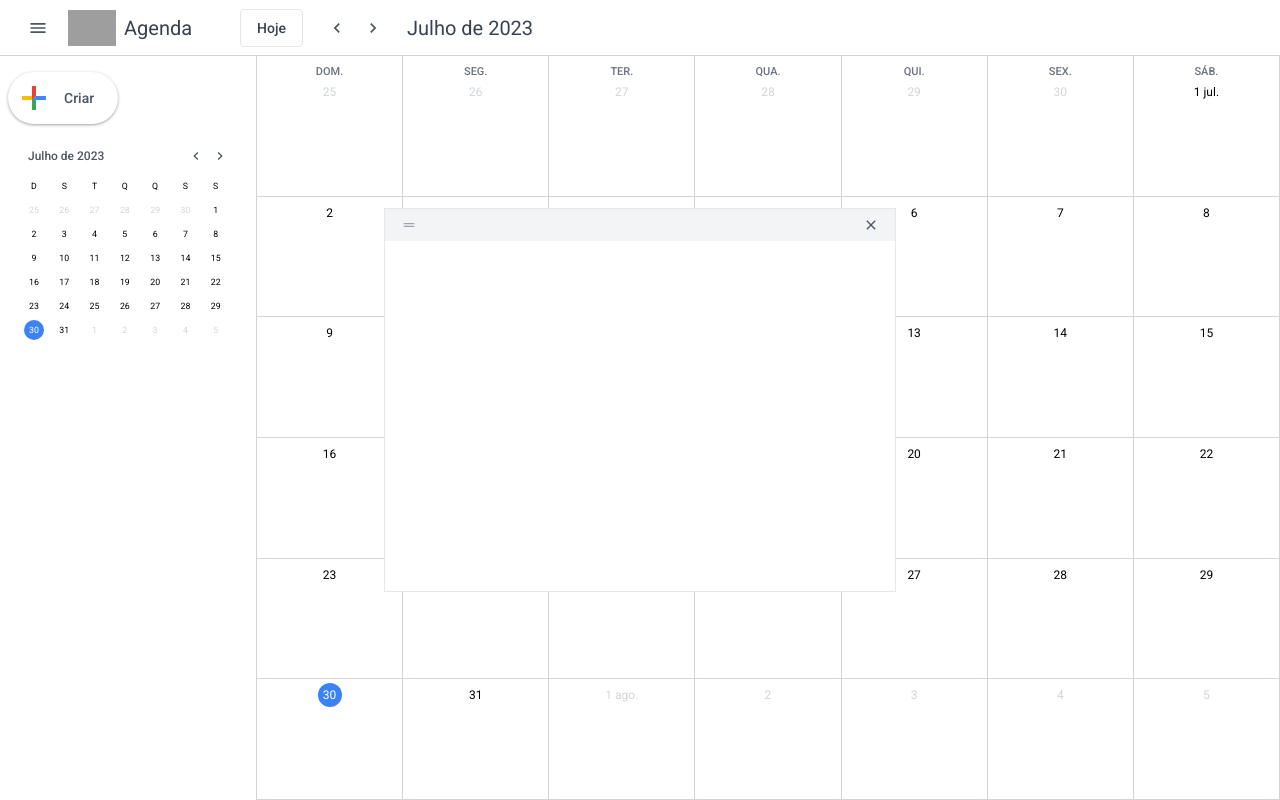
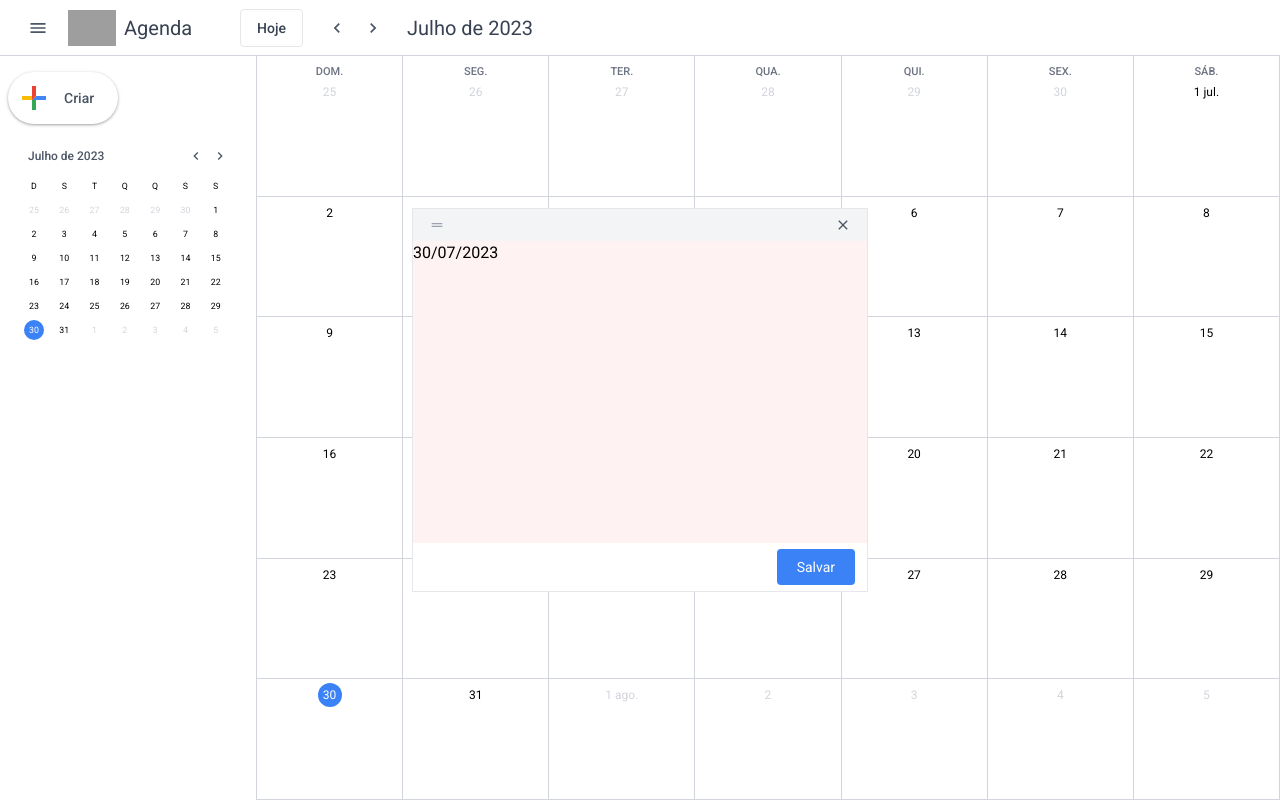
Before and after one commit to RhoBlop/google-calendar-clone, a React (Vite) app: page / in a window 1280 px wide. Both pictures are taken after a click on the button "Criar". Built offline with nearby package versions, Linux system fonts and the light colour scheme; grey boxes are pictures that could not be loaded.

Commit message:
starting event modal

```diff
--- a/src/components/AddEventButton.tsx
+++ b/src/components/AddEventButton.tsx
@@ -17,7 +17,7 @@ export default function AddEventButton({ isSidebarOpen }: IAddEventButton) {
                 onClick={() => {
                     setIsModalOpen(true);
                 }}
-                className="google-shadow flex flex-1 items-center justify-center gap-3 rounded-full bg-white p-2 text-sm font-medium text-gray-600"
+                className="google-create-shadow flex flex-1 items-center justify-center gap-3 rounded-full bg-white p-2 text-sm font-medium text-gray-600"
             >
                 <GooglePlus />
                 {isSidebarOpen && <span className="mr-4">Criar</span>}
--- a/src/components/EventModal.tsx
+++ b/src/components/EventModal.tsx
@@ -1,17 +1,32 @@
+import dayjs from 'dayjs';
+import { useState } from 'react';
 import { MdClose, MdDragHandle } from 'react-icons/md';
 import {
     useIsModalOpen,
+    useSelectedDay,
     useSetIsModalOpen,
 } from '../contexts/EventModalContext';
+
+interface IEventInterval {
+    eventStart: dayjs.Dayjs;
+    eventEnd: dayjs.Dayjs;
+}
 
 export default function EventModal() {
     const { isModalOpen } = useIsModalOpen();
     const { setIsModalOpen } = useSetIsModalOpen();
+    const { selectedDay } = useSelectedDay();
+    // form values
+    const [eventInterval, setEventInterval] = useState<IEventInterval>({
+        eventStart: selectedDay,
+        eventEnd: selectedDay,
+    });
 
     return (
         isModalOpen && (
-            <div className="absolute left-1/2 top-1/2 z-50 h-96 min-w-[512px] -translate-x-1/2 -translate-y-1/2 border bg-white">
-                <header className="flex items-center justify-between bg-gray-100 px-3 py-1">
+            <div className="google-modal-shadow absolute left-1/2 top-1/2 z-50 flex h-96 min-w-[456px] -translate-x-1/2 -translate-y-1/2 flex-col border bg-white">
+                {/* modal header */}
+                <div className="flex items-center justify-between bg-gray-100 px-3 py-1">
                     <button className="flex h-6 w-6 items-center justify-center rounded-full p-1 hover:bg-gray-200">
                         <MdDragHandle className="h-full w-full text-gray-400" />
                     </button>
@@ -21,7 +36,21 @@ export default function EventModal() {
                     >
                         <MdClose className="h-full w-full font-bold text-gray-600" />
                     </button>
-                </header>
+                </div>
+
+                {/* modal body */}
+                <div className="flex flex-1 bg-red-50">
+                    {eventInterval.eventStart.format('DD/MM/YYYY')}
+                </div>
+
+                {/* modal footer  */}
+                <div className="align-end flex h-12 justify-end">
+                    <div className="flex items-center justify-end p-3">
+                        <button className="rounded bg-blue-500 px-5 py-2 text-sm text-white hover:bg-blue-700">
+                            Salvar
+                        </button>
+                    </div>
+                </div>
             </div>
         )
     );
--- a/src/contexts/EventModalContext.tsx
+++ b/src/contexts/EventModalContext.tsx
@@ -9,8 +9,8 @@ interface ISetIsModalOpenContext {
     setIsModalOpen: React.Dispatch<React.SetStateAction<boolean>>;
 }
 interface ISelectedDayContext {
-    selectedDay: dayjs.Dayjs | null;
-    setSelectedDay: React.Dispatch<React.SetStateAction<dayjs.Dayjs | null>>;
+    selectedDay: dayjs.Dayjs;
+    setSelectedDay: React.Dispatch<React.SetStateAction<dayjs.Dayjs>>;
 }
 
 // contexts definitions
@@ -32,7 +32,7 @@ export function useIsModalOpen() {
 export function useSetIsModalOpen() {
     return useContext(SetIsModalOpenContext);
 }
-
+// FIXME - I think this should have it's own context
 export function useSelectedDay() {
     return useContext(SelectedDayContext);
 }
@@ -44,8 +44,7 @@ export default function EventModalProvider({
     children: React.ReactNode;
 }) {
     const [isModalOpen, setIsModalOpen] = useState(false);
-    const [selectedDay, setSelectedDay] =
-        useState<ISelectedDayContext['selectedDay']>(null);
+    const [selectedDay, setSelectedDay] = useState(dayjs);
 
     return (
         <SelectedDayContext.Provider value={{ selectedDay, setSelectedDay }}>
--- a/src/index.css
+++ b/src/index.css
@@ -2,12 +2,16 @@
 @tailwind components;
 @tailwind utilities;
 
-.google-shadow {
+.google-create-shadow {
     box-shadow: 0px 1px 2px 0px rgba(60,64,67,0.3),0px 1px 3px 1px rgba(60,64,67,0.15);
 }
 
-.google-shadow:hover {
+.google-create-shadow:hover {
     box-shadow: 0px 4px 4px 0px rgba(60,64,67,0.3),0px 8px 12px 6px rgba(60,64,67,0.15);
+}
+
+.google-modal-shadow {
+    /* box-shadow: 24px 38px 3px rgba(0,0,0,.14), 0 9px 46px 8px rgba(0,0,0,.12), 0 11px 15px -7px rgba(0,0,0,.2) */
 }
 
 .prev-month-anim {
```
Also changed, not shown: .eslintrc.cjs.
